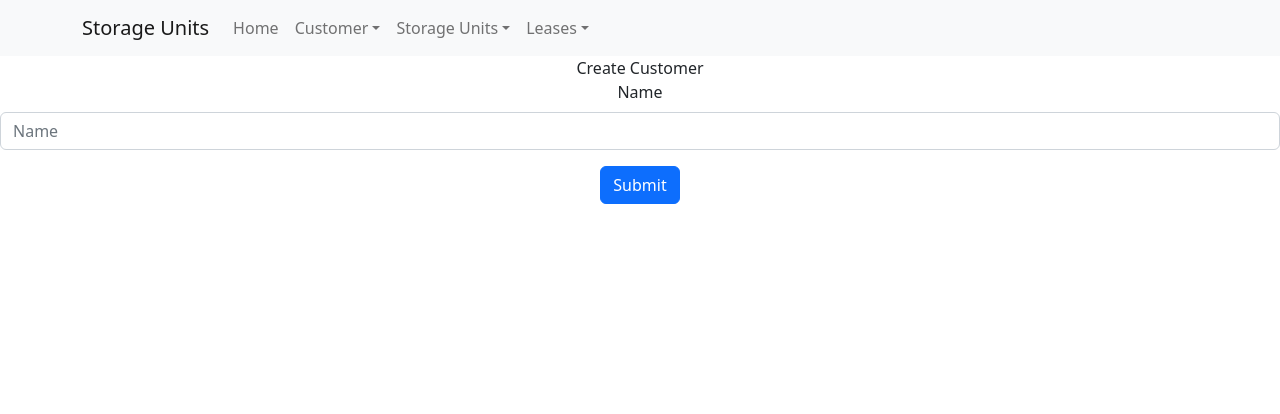
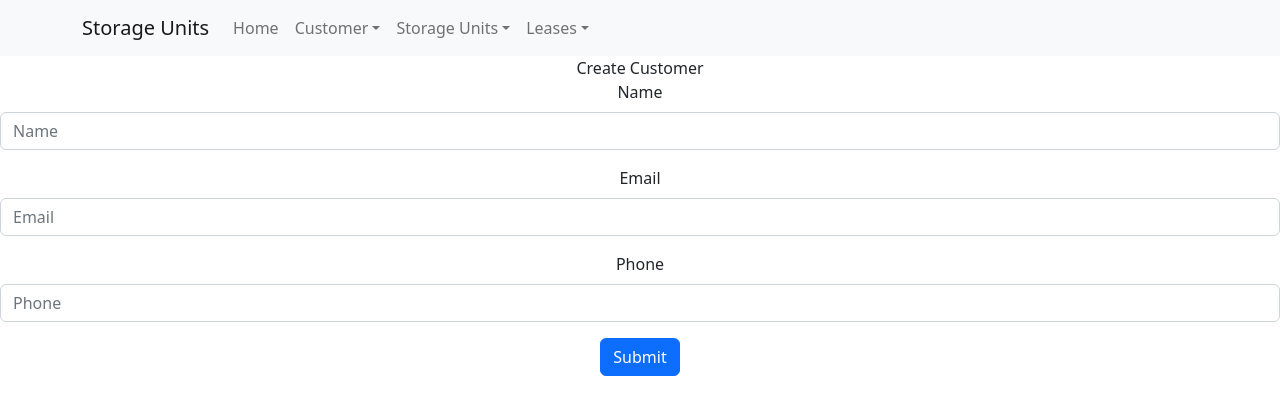
Before and after one commit to blee2125/storage-rental-v2, a React (Create React App) app: page /customers/add in a window 1280 px wide. Shown: the top 414 px of the page. Built offline with nearby package versions, Linux system fonts and the light colour scheme.

Commit message:
update customer data

```diff
--- a/src/components/Customer/CustomerAdd.js
+++ b/src/components/Customer/CustomerAdd.js
@@ -6,7 +6,9 @@ import CustomerForm from "./CustomerForms/CustomerForm";
 
 function CustomerAdd(props) {
     const [customerObject, setCustomerObject] = useState({
-        customerName: ''
+        name: '',
+        email: '',
+        phone: ''
     });
 
     const updateData = (target, value) => {
--- a/src/components/Customer/CustomerEdit.js
+++ b/src/components/Customer/CustomerEdit.js
@@ -10,7 +10,9 @@ function CustomerEdit(props) {
     const routeParams = useParams();
     const customer = useSelector((state) => state.customerState.customerArray.filter(c => c._id === routeParams.id)[0])
     const [customerObject, setCustomerObject] = useState({
-        customerName: ''
+        name: '',
+        email: '',
+        phone: ''
     });
 
     const updateData = (target, value) => {
--- a/src/components/Customer/CustomerForms/CustomerForm.js
+++ b/src/components/Customer/CustomerForms/CustomerForm.js
@@ -10,8 +10,26 @@ export const CustomerForm = (props) => {
           <Form.Control
             type="text"
             placeholder="Name"
-            value={props.customerObject.customerName}
-            onChange={e => props.updateData('customerName', e.target.value)}
+            value={props.customerObject.name}
+            onChange={e => props.updateData('name', e.target.value)}
+          />
+        </Form.Group>
+        <Form.Group className="mb-3" controlId="formGroupEmail">
+          <Form.Label>Email</Form.Label>
+          <Form.Control
+            type="text"
+            placeholder="Email"
+            value={props.customerObject.email}
+            onChange={e => props.updateData('email', e.target.value)}
+          />
+        </Form.Group>
+        <Form.Group className="mb-3" controlId="formGroupPhone">
+          <Form.Label>Phone</Form.Label>
+          <Form.Control
+            type="text"
+            placeholder="Phone"
+            value={props.customerObject.phone}
+            onChange={e => props.updateData('phone', e.target.value)}
           />
         </Form.Group>
       </Form>
--- a/src/components/Customer/CustomerView.js
+++ b/src/components/Customer/CustomerView.js
@@ -16,8 +16,34 @@ function CustomerView(props) {
 
     return (
         <div>
-            view customer -
-            {customer.customerName}
+            <table>
+                <tbody>
+                    <tr>
+                        <td>
+                            Name
+                        </td>
+                        <td>
+                            {customer.name}
+                        </td>
+                    </tr>
+                    <tr>
+                        <td>
+                            Email
+                        </td>
+                        <td>
+                            {customer.email}
+                        </td>
+                    </tr>
+                    <tr>
+                        <td>
+                            Phone
+                        </td>
+                        <td>
+                            {customer.phone}
+                        </td>
+                    </tr>
+                </tbody>
+            </table>
             <button onClick={editCustomer}>edit</button>
         </div>
     )
--- a/src/components/Customer/List/CustomerList.js
+++ b/src/components/Customer/List/CustomerList.js
@@ -20,6 +20,12 @@ function CustomerUnitList(props) {
                     <tr>
                         <td><b>Name</b></td>
                     </tr>
+                    <tr>
+                        <td><b>Email</b></td>
+                    </tr>
+                    <tr>
+                        <td><b>Phone</b></td>
+                    </tr>
                 </thead>
                 <tbody>
                     {listCustomers}
--- a/src/components/Customer/List/CustomerListItem.js
+++ b/src/components/Customer/List/CustomerListItem.js
@@ -12,7 +12,9 @@ function CustomerListItem(props) {
 
     return (
         <tr onClick={()=> viewCustomer()}>
-            <td>{props.customer.customerName}</td>
+            <td>{props.customer.name}</td>
+            <td>{props.customer.email}</td>
+            <td>{props.customer.phone}</td>
         </tr>
     );
 }
--- a/src/components/Lease/LeaseForms/LeaseCustomerForm.js
+++ b/src/components/Lease/LeaseForms/LeaseCustomerForm.js
@@ -4,7 +4,7 @@ import { Form } from "react-bootstrap";
 export const LeaseCustomerForm = (props) => {
 
     const listCustomers = props.customers.map(customer => {
-            return <option value={customer._id} key={customer._id}>{customer.customerName}</option>
+            return <option value={customer._id} key={customer._id}>{customer.name}</option>
         })
 
     return (
```
